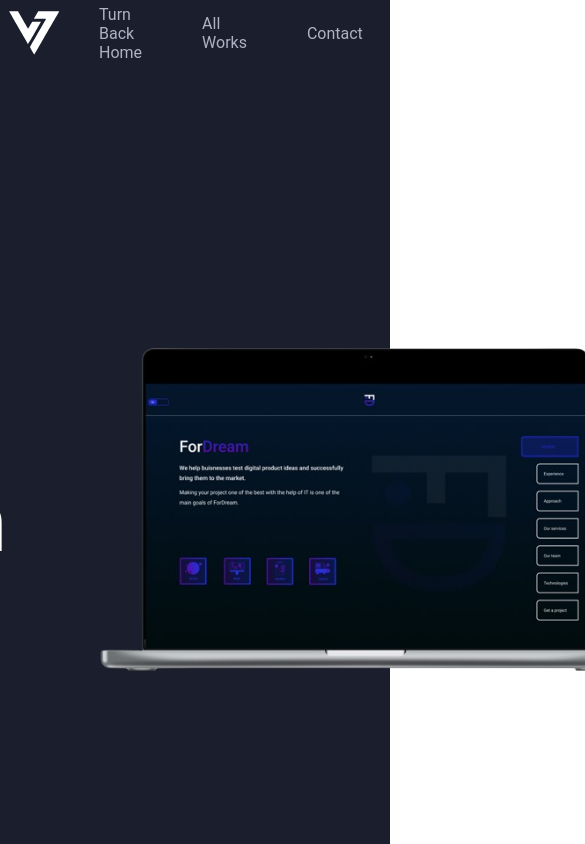
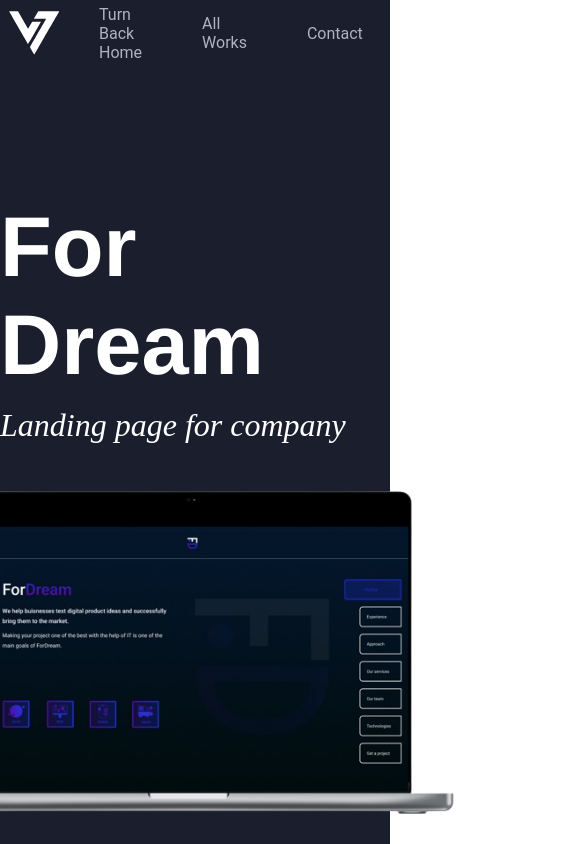
Before and after one commit to Vladoosik/portfolio, a React (Create React App) app: page /forDream in a window 390 px wide. Shown: the top 844 px of the page, 585 px wide, since content can reach past the window. Built offline with nearby package versions, Linux system fonts and the light colour scheme.

Commit message:
add some mobile response and start deploy project on vercel

```diff
--- a/src/components/aboutProject/index.tsx
+++ b/src/components/aboutProject/index.tsx
@@ -1,11 +1,12 @@
 // modules
-import React, { FC, JSX } from "react";
+import React, {FC, JSX} from "react";
 // styles
 import styles from "./styles.module.css";
 // components
-import { ColorCircle } from "../index";
+import {ColorCircle} from "../index";
 // types
-import { ProjectColorType } from "../../types/ProjectColorType";
+import {ProjectColorType} from "../../types/ProjectColorType";
+import {useMediaQuery} from "react-responsive";
 
 interface AboutProjectProps {
     data: ProjectColorType[];
@@ -21,6 +22,7 @@ const AboutProject: FC<AboutProjectProps> = (props) => {
         photoSource = require("../../assets/png/phone.png"),
         imageStyle,
     } = props;
+    const isMobile: boolean = useMediaQuery({query: '(max-width: 1000px)'});
     return (
         <div className={styles.cardContainer}>
             <p className={styles.workTitle}>ANALYSIS & PREPARATION</p>
@@ -30,10 +32,10 @@ const AboutProject: FC<AboutProjectProps> = (props) => {
                     <p className={styles.cardTitle}>
                         Designed with customer care and love.
                     </p>
-          <div className={styles.line} />
+                    <div className={styles.line}/>
                     <p className={styles.workDescription}>{description}</p>
                 </div>
-        <div className={styles.phoneContainer}>
+                <div className={isMobile ? styles.phoneContainerMob : styles.phoneContainer}>
                     <img
                         className={styles.phoneCard}
                         style={imageStyle}
@@ -44,7 +46,7 @@ const AboutProject: FC<AboutProjectProps> = (props) => {
             </div>
             <div className={styles.circleContainer}>
                 {data.map((item: ProjectColorType, index: number) => (
-          <ColorCircle key={index} item={item} />
+                    <ColorCircle key={index} item={item}/>
                 ))}
             </div>
         </div>
--- a/src/components/aboutProject/styles.module.css
+++ b/src/components/aboutProject/styles.module.css
@@ -61,6 +61,10 @@
     align-items: center;
 }
 
+.phoneContainerMob {
+    display: none;
+}
+
 .phoneCard {
     width: 250px;
     height: 500px;
@@ -68,6 +72,7 @@
 
 .circleContainer {
     margin-top: 60px;
+    flex-wrap: wrap;
     display: flex;
     justify-content: center;
     gap: 50px;
--- a/src/screens/forDreamCase/index.tsx
+++ b/src/screens/forDreamCase/index.tsx
@@ -1,8 +1,8 @@
 // modules
-import React, { useState } from "react";
-import { useNavigate } from "react-router-dom";
-import { NavigateFunction } from "react-router/dist/lib/hooks";
-import { animateScroll } from "react-scroll";
+import React, {useState} from "react";
+import {useNavigate} from "react-router-dom";
+import {NavigateFunction} from "react-router/dist/lib/hooks";
+import {animateScroll} from "react-scroll";
 // components
 import {
   AboutProject,
@@ -20,17 +20,19 @@ import transitionPages from "../../utils/transitionPages";
 // styles
 import styles from "./styles.module.css";
 // constants
-import { caseHeaderLinks } from "../../constants/headerLink/headerLinks";
-import { ForDreamColor } from "../../constants/projectColors";
-import { modalWorkArr } from "../../constants/commerceProject";
+import {caseHeaderLinks} from "../../constants/headerLink/headerLinks";
+import {ForDreamColor} from "../../constants/projectColors";
+import {modalWorkArr} from "../../constants/commerceProject";
 // utils
-import { handleNavigation } from "../../utils/navigation";
+import {handleNavigation} from "../../utils/navigation";
+import {useMediaQuery} from "react-responsive";
 
 const ForDreamCase = () => {
     const [active, setActive] = useState<boolean>(false);
     const [workModal, setWorkModal] = useState<boolean>(false);
     const image = require("../../assets/png/macboockMock.png");
     const navigation: NavigateFunction = useNavigate();
+    const isMobile: boolean = useMediaQuery({query: '(max-width: 1200px)'});
 
     const scrollToTop = () => {
         animateScroll.scrollToTop();
@@ -50,15 +52,15 @@ const ForDreamCase = () => {
                     data={caseHeaderLinks}
                     navigation={navigation}
                 />
-        <div className={styles.titleContainer}>
-          <div className={styles.titleContent}>
+                <div className={isMobile ? styles.titleContainerMob : styles.titleContainer}>
+                    <div className={isMobile ? styles.titleContentMob : styles.titleContent}>
                         <p className={styles.title}>For Dream</p>
                         <AnimatedText
                             text={"Landing page for company"}
                             className={styles.description}
                         />
                     </div>
-          <img className={styles.macImg} src={image} alt="macImage" />
+                    <img className={styles.macImg} src={image} alt="macImage"/>
                 </div>
                 <div className={styles.workDescriptionBox}>
                     <WorkDescription
@@ -97,15 +99,15 @@ const ForDreamCase = () => {
                             , and enabled firebase for temporary hosting during development. I
                             also did <strong>form validation</strong>, connecting the bot to
                             Telegram and sending the form to the group
-              <br />
-              <br />
+                            <br/>
+                            <br/>
                             Also took an active part in the redesign,{" "}
                             <strong>offering my methods</strong> for optimizing various
                             sections of the project
                         </p>
                     }
                 />
-        <Modal active={active} setActive={setActive} />
+                <Modal active={active} setActive={setActive}/>
             </div>
             <WorkNavigator
                 nextProjectName={"MyStatus"}
@@ -117,7 +119,7 @@ const ForDreamCase = () => {
                 active={workModal}
                 setActive={setWorkModal}
             />
-      <Footer onLinkPress={scrollToTop} />
+            <Footer onLinkPress={scrollToTop}/>
         </>
     );
 };
--- a/src/screens/forDreamCase/styles.module.css
+++ b/src/screens/forDreamCase/styles.module.css
@@ -11,6 +11,15 @@
 
 .titleContainer {
     display: flex;
+    /*flex-direction: column;*/
+    height: 900px;
+    justify-content: center;
+    align-items: center;
+}
+
+.titleContainerMob {
+    display: flex;
+    flex-direction: column;
     height: 900px;
     justify-content: center;
     align-items: center;
@@ -27,7 +36,14 @@
 }
 
 .titleContent {
-    margin-right: 90px;
+    padding-right: 90px;
+}
+
+.titleContentMob {
+    margin-bottom: 40px;
+    display: flex;
+    flex-direction: column;
+    align-self: center;
 }
 
 .description {
@@ -48,7 +64,9 @@
 .workDescription {
     margin: 0;
     max-width: 500px;
+    min-width: 300px;
     font-size: 1em;
+    /*background-color: red;*/
     word-spacing: 5px;
     text-align: justify-all;
     line-height: 28px;
--- a/src/screens/myStatusCase/styles.module.css
+++ b/src/screens/myStatusCase/styles.module.css
@@ -2,6 +2,7 @@
     min-height: 100vh;
     background-image: url("../../assets/png/myStatusCase.png");
     background-size: cover;
+    background-repeat: no-repeat;
     display: flex;
     flex-direction: column;
     justify-content: space-between;
--- a/src/screens/petProject/index.tsx
+++ b/src/screens/petProject/index.tsx
@@ -1,12 +1,15 @@
 // modules
 import React from "react";
+import {useMediaQuery} from "react-responsive";
 // styles
 import styles from "./styles.module.css";
+// components
+import {AnimateWrapper} from "../../components";
 // constants
 import {petProjectArray, ProjectType} from "../../constants/petProjects";
-import {AnimateWrapper} from "../../components";
 
 const PetProjects = () => {
+    const isMobile: boolean = useMediaQuery({query: '(max-width: 1200px)'});
     const openLink = (link: string) => {
         window.open(link, "_blank");
     };
@@ -16,7 +19,7 @@ const PetProjects = () => {
             <p className={styles.title}>EXPERIMENTS & OPEN SOURCE</p>
             <h2 className={styles.text}>Web is fun.</h2>
             <AnimateWrapper width={'100%'} background={'rgba(97, 218, 251, 0.5)'}>
-                <div className={styles.projectContainer}>
+                <div className={isMobile ? styles.containerMob : styles.projectContainer}>
                     {petProjectArray.map((item: ProjectType, index: number) => (
                         <div
                             key={item.id}
--- a/src/screens/petProject/styles.module.css
+++ b/src/screens/petProject/styles.module.css
@@ -20,6 +20,12 @@
 
 .projectContainer {
     display: flex;
+    justify-content: space-around;
+}
+
+.containerMob {
+    display: flex;
+    flex-wrap: wrap;
     justify-content: space-around;
 }
 
```
Also changed, not shown: 19 other files (tests, documents, lock files or other folders). Lines whose indentation alone changed are shown as unchanged.
